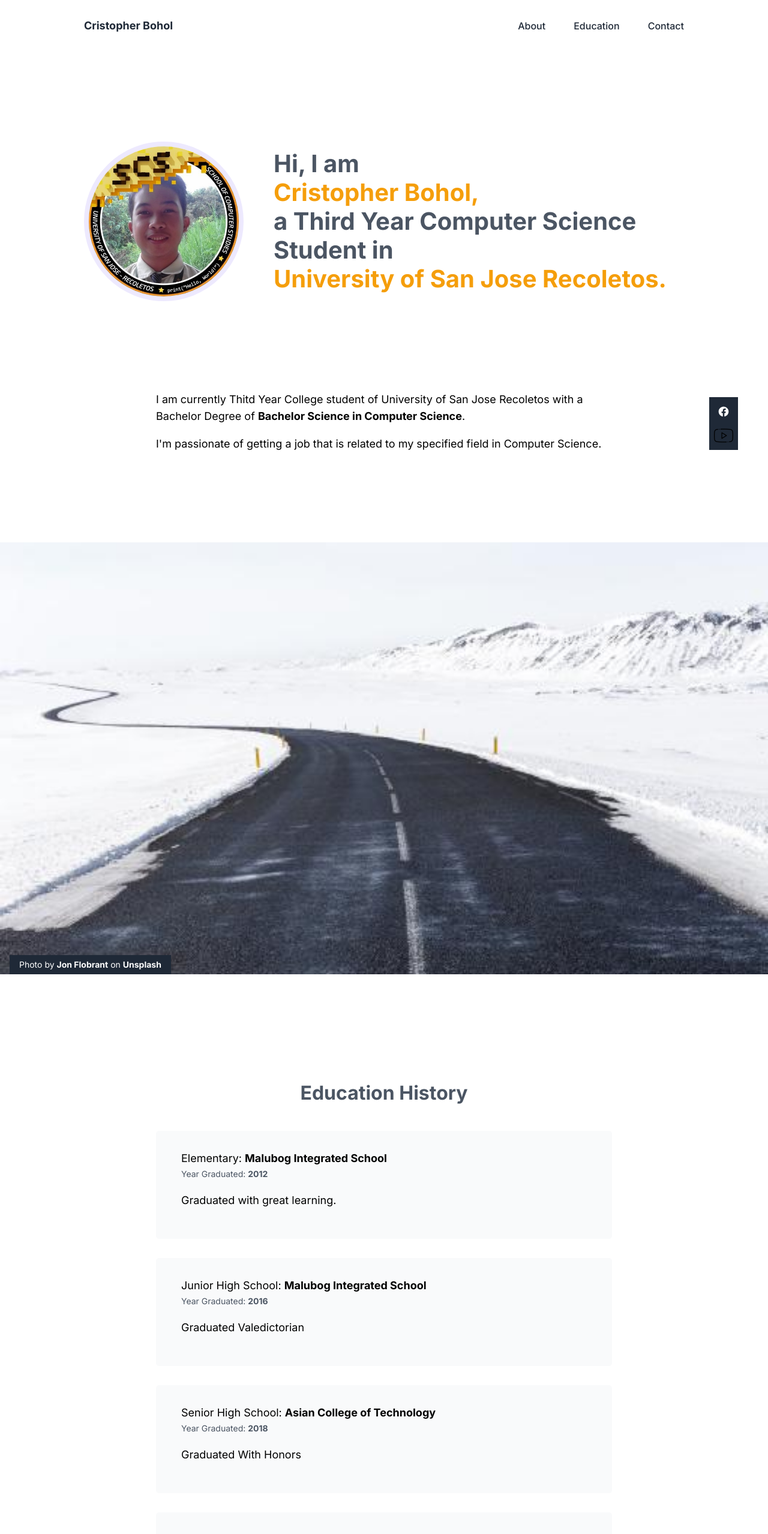
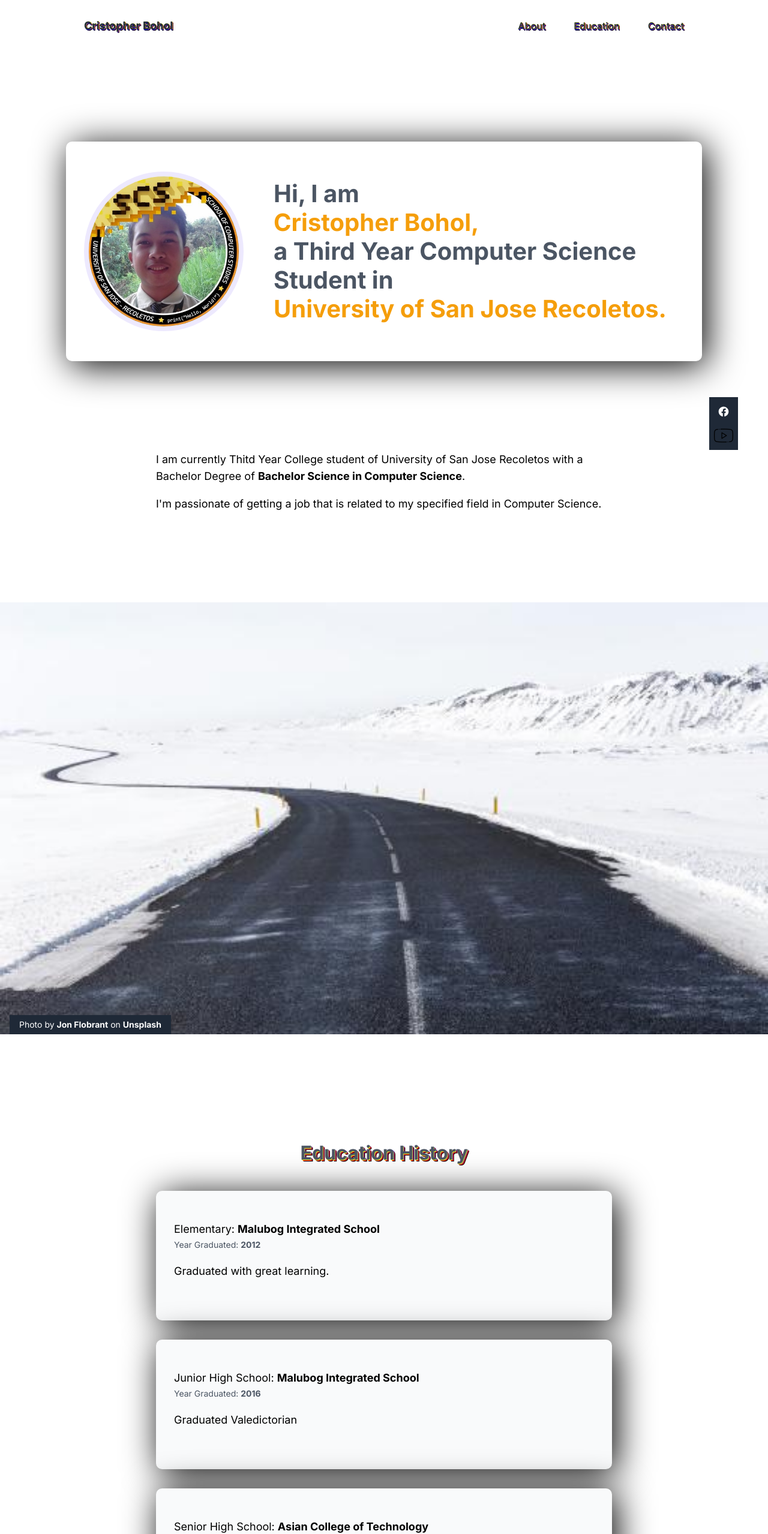
Before and after one commit to cristoph143/HTML-CSS-Workshop-Orig, a plain HTML site: page index.html in a window 1280 px wide. Shown: the top 2557 px of the page at 60% size. Drawn offline with Linux system fonts and the light colour scheme.

Commit message:
Design Pa More Hahaha

```diff
--- a/index.html
+++ b/index.html
@@ -23,12 +23,12 @@
     <body>
     <header class="site-header">
         <div class="site-header-contents">
-        <a href="/" class="site-logo">Cristopher Bohol</a>
+        <a href="/" class="site-logo shadows">Cristopher Bohol</a>
 
         <nav class="site-nav">
-            <a href="#about">About</a>
-            <a href="#education">Education</a>
-            <a href="#contact">Contact</a>
+            <a href="#about" class="shadows">About</a>
+            <a href="#education" class="shadows">Education</a>
+            <a href="#contact" class="shadows">Contact</a>
         </nav>
         </div>
     </header>
@@ -60,7 +60,7 @@
     </div>
 
     <section id="education" class="section work-section">
-    <h2>Education History</h2>
+    <h2 class="shadows">Education History</h2>
 
     <article class="education">
         <h3 class="school">Elementary: <strong>Malubog Integrated School</strong></h3>
@@ -96,7 +96,7 @@
     </section>
 
     <section id="contact" class="section contact-section">
-        <h2>Get in touch</h2>
+        <h2 class="shadows">Get in touch</h2>
 
         <p>My inbox is always open for possible project collaborations or if you just want to say hi!</p>
         <a href="mailto:cristopher.bohol.21@gmail.com" class="email-button">Send me an email</a>
--- a/style.css
+++ b/style.css
@@ -77,6 +77,10 @@ body {
   padding: 0 24px;
   margin: 150px auto;
   margin-bottom: 0;
+
+  padding: 50px 30px;
+  border-radius: 10px;
+  box-shadow: 7px 7px 60px #000;
 }
 
 .intro-section img {
@@ -183,12 +187,21 @@ body {
   margin-bottom: 0;
 }
 
+.shadows {
+  text-shadow: 0.025em 0.025em 0 yellow, 0.045em 0.045em 0 blue,
+    0.075em 0.075em 0 red, 0.1em 0.1em 0 black;
+}
+
 .education {
   padding: 32px 42px;
   border-radius: 5px;
 
   background-color: #f9fafb;
+  padding: 50px 30px;
+  border-radius: 10px;
+  box-shadow: 7px 7px 60px #000;
 }
+
 
 .education:not(:last-child) {
   margin-bottom: 32px;
@@ -224,6 +237,9 @@ body {
   text-align: center;
   color: #ffffff;
   background-image: linear-gradient(to bottom right, #8b5cf6, #5b21b6);
+  padding: 50px 30px;
+  border-radius: 10px;
+  box-shadow: 7px 7px 60px #000;
 }
 
 .contact-section h2 {
```
